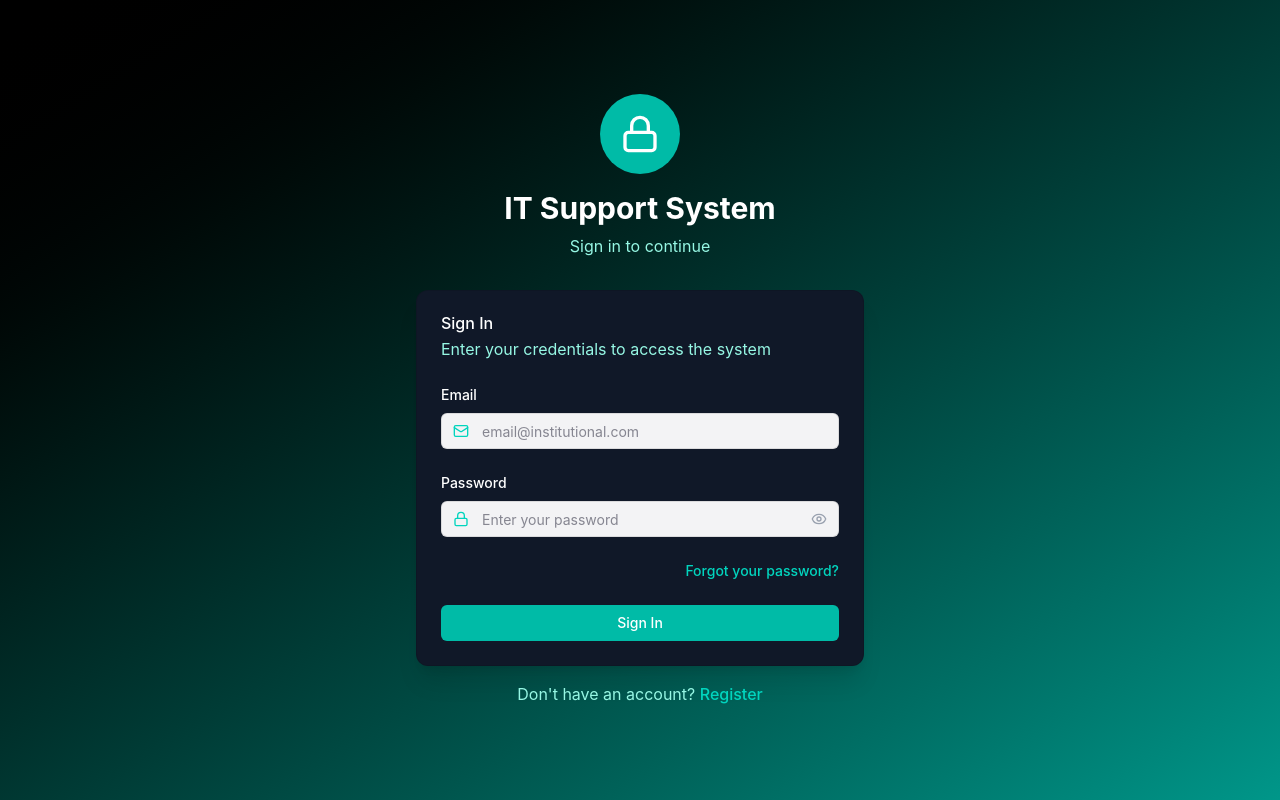
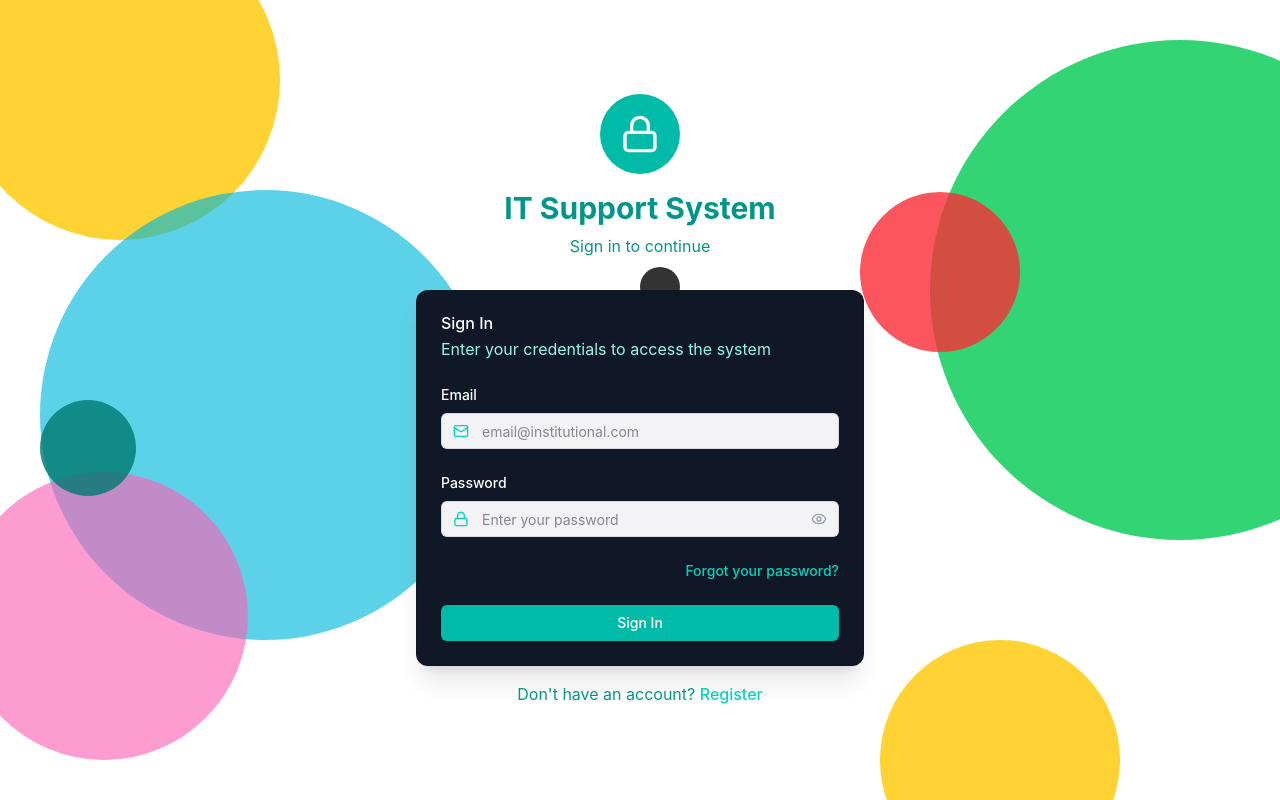
Before and after one commit to JosthinPaz2/SUPPORTS-SYSTEM, a React (Vite) app in the folder Frontend/: page /login in a window 1280 px wide. Built offline with nearby package versions, Linux system fonts and the light colour scheme.

Commit message:
BackgoundCircles al login-register

```diff
--- /dev/null
+++ b/Frontend/src/app/components/ui/BackgroundCircles.tsx
@@ -0,0 +1,18 @@
+import React from 'react';
+
+export const BackgroundCircles: React.FC = () => {
+  return (
+    <div className="fixed inset-0 -z-10 overflow-hidden pointer-events-none">
+      <div className="absolute w-80 h-80 bg-yellow-400 rounded-full -top-20 -left-10 opacity-80"></div>
+      <div className="absolute w-[500px] h-[500px] bg-green-500 rounded-full top-10 right-[-150px] opacity-80"></div>
+      <div className="absolute w-[450px] h-[450px] bg-cyan-500/80 rounded-full bottom-40 left-10 opacity-80"></div>
+      <div className="absolute w-72 h-72 bg-pink-400/80 rounded-full bottom-10 left-[-40px] opacity-80"></div>
+      <div className="absolute w-60 h-60 bg-yellow-400 rounded-full bottom-[-80px] right-40 opacity-80"></div>
+      <div className="absolute w-40 h-40 bg-red-500 rounded-full bottom-112 right-65 opacity-80"></div>
+      <div className="absolute w-10 h-10 bg-black rounded-full top-1/3 left-1/2 opacity-80"></div>
+      <div className="absolute w-24 h-24 bg-teal-700 rounded-full top-1/2 left-10 opacity-80"></div>
+    </div>
+  );
+};
+
+export default BackgroundCircles;
--- a/Frontend/src/app/pages/Login.tsx
+++ b/Frontend/src/app/pages/Login.tsx
@@ -9,6 +9,8 @@ import { Alert, AlertDescription } from '../components/ui/alert';
 import { Dialog, DialogContent, DialogHeader, DialogTitle, DialogDescription } from '../components/ui/dialog';
 import { Lock, AlertCircle, Mail, Eye, EyeOff, Check, X } from 'lucide-react';
 import { toast } from 'sonner';
+import BackgroundCircles from '../components/ui/BackgroundCircles';
+
 
 type ModalState = 'forgot' | 'verify' | 'reset';
 
@@ -166,17 +168,21 @@ export default function Login() {
     setNewPasswordTouched(false);
   };
 
-  return (
-    <div className="min-h-screen flex items-center justify-center bg-linear-to-br from-black to-teal-600 p-4">
+return (
+
+
+    <div className="min-h-screen flex items-center justify-center p-4">
+      {/* Background */}
+      <BackgroundCircles />
       <div className="w-full max-w-md">
         <div className="text-center mb-8">
           <div className="mx-auto w-20 h-20 bg-teal-500 rounded-full flex items-center justify-center mb-4">
             <Lock className="w-10 h-10 text-white" />
           </div>
-          <h1 className="text-3xl font-bold text-white mb-2">
+          <h1 className="text-3xl font-bold text-teal-600 mb-2">
             IT Support System
           </h1>
-          <p className="text-teal-200">
+          <p className="text-teal-600">
             Sign in to continue
           </p>
         </div>
@@ -256,7 +262,7 @@ export default function Login() {
             </form>
           </CardContent>
         </Card>
-        <p className="text-center text-teal-200 mt-4">
+        <p className="text-center text-teal-600 mt-4">
           Don't have an account?{' '}
           <button
             className="text-teal-400 hover:text-teal-300 hover:underline"
--- a/Frontend/src/app/pages/Register.tsx
+++ b/Frontend/src/app/pages/Register.tsx
@@ -9,6 +9,7 @@ import { Alert, AlertDescription } from '../components/ui/alert';
 import { Select, SelectTrigger, SelectContent, SelectItem, SelectValue } from '../components/ui/select';
 import { Lock, Mail, User, CheckCircle, XCircle} from 'lucide-react';
 import { toast } from 'sonner';
+import BackgroundCircles from '../components/ui/BackgroundCircles';
 
 export default function Register() {
   const navigate = useNavigate();
@@ -83,15 +84,16 @@ export default function Register() {
     }
   };
 
-  return (
-    <div className="min-h-screen flex items-center justify-center bg-linear-to-br from-black to-teal-600 p-4">
+return (
+    <div className="min-h-screen flex items-center justify-center p-4">
+      <BackgroundCircles />
       <div className="w-full max-w-md">
         <div className="text-center mb-8">
           <div className="mx-auto w-20 h-20 bg-teal-500 rounded-full flex items-center justify-center mb-4">
             <User className="w-10 h-10 text-white" />
           </div>
-          <h1 className="text-3xl font-bold text-white mb-2">Create Account</h1>
-          <p className="text-teal-200">Fill in the form to create a new account</p>
+          <h1 className="text-3xl font-bold text-teal-600 mb-2">Create Account</h1>
+          <p className="text-teal-600">Fill in the form to create a new account</p>
         </div>
 
         <Card className="bg-gray-900 shadow-xl">
@@ -228,7 +230,7 @@ export default function Register() {
             </form>
           </CardContent>
         </Card>
-        <p className="text-center text-teal-200 mt-4">
+        <p className="text-center text-teal-600 mt-4">
           Already have an account?{' '}
           <button
             className="text-teal-400 hover:text-teal-300 hover:underline"
```
Also changed, not shown: 1 other file (tests, documents, lock files or other folders).
